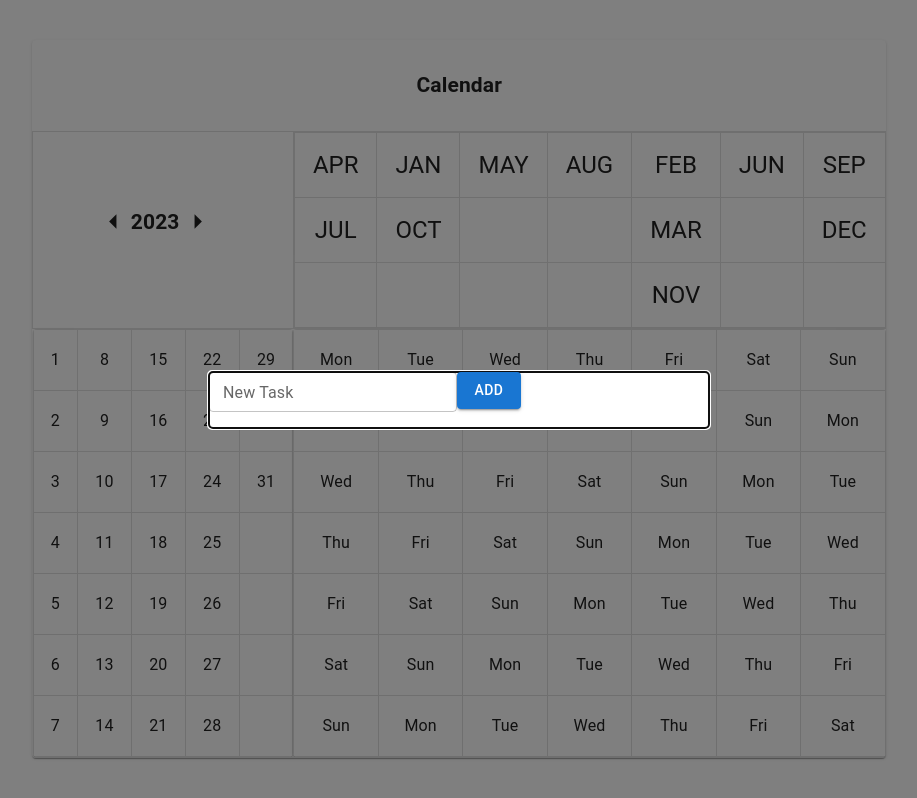
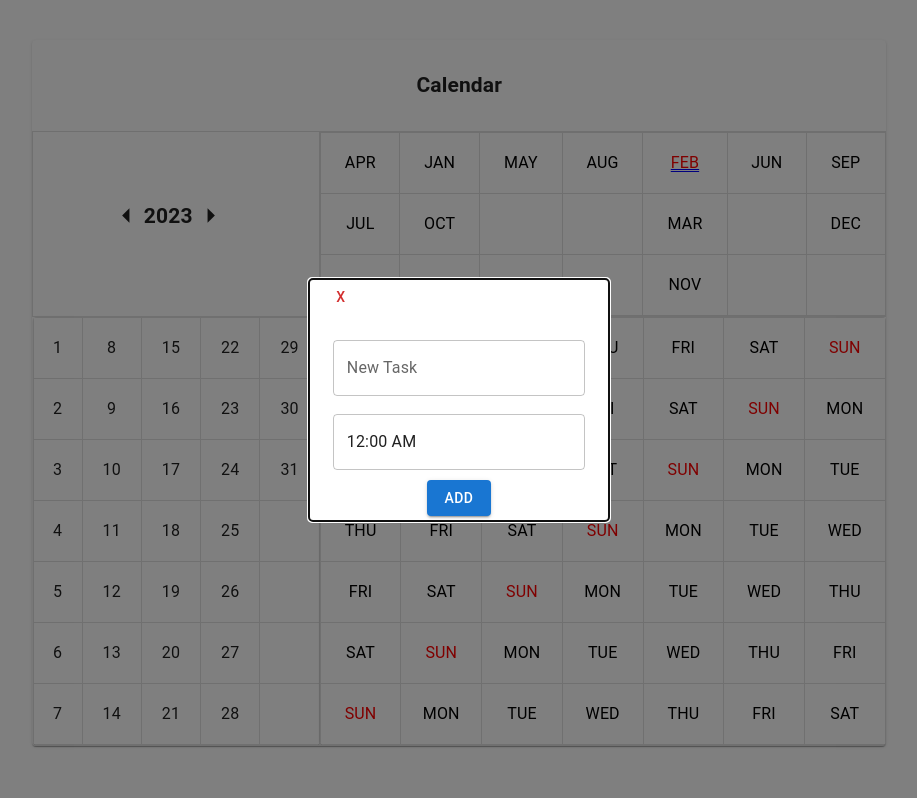
Before and after one commit to amitkapoor27/react-calendar, a React (Create React App) app: page / in a window 1280 px wide. Both pictures are taken after a click on the element "22". Shown: the whole page, without its empty margins (181-1098 px from the left). Built offline with nearby package versions, Linux system fonts and the light colour scheme.

Commit message:
modified:   package.json 	modified:   src/App.tsx 	modified:   src/components/DayComponents.tsx 	modified:   src/components/MonthComponents.tsx 	modified:   src/components/TodoList.tsx 	modified:   src/components/WeekdayComponents.tsx

```diff
--- a/package.json
+++ b/package.json
@@ -8,6 +8,7 @@
     "@mui/icons-material": "^5.11.9",
     "@mui/material": "^5.11.9",
     "@mui/styled-engine-sc": "^5.11.9",
+    "@mui/x-date-pickers": "^5.0.19",
     "@testing-library/jest-dom": "^5.16.5",
     "@testing-library/react": "^13.4.0",
     "@testing-library/user-event": "^13.5.0",
@@ -15,6 +16,7 @@
     "@types/node": "^16.18.12",
     "@types/react": "^18.0.28",
     "@types/react-dom": "^18.0.11",
+    "dayjs": "^1.11.7",
     "react": "^18.2.0",
     "react-dom": "^18.2.0",
     "react-scripts": "^5.0.1",
--- a/src/App.tsx
+++ b/src/App.tsx
@@ -16,10 +16,14 @@ import WeekdaysGrid from "./components/WeekdayComponents";
 import DayComponents from "./components/DayComponents";
 function App() {
     const [year, setYear] = useState(new Date().getFullYear());
+    const [month, setMonth] = useState(new Date().toLocaleString("default", { month: "short" }));
     const prevYear = () => {
         setYear(year - 1);
     };
+    const selMonth=(value: string)=>{
+        setMonth(value);
 
+    }
     const nextYear = () => {
         setYear(year + 1);
     };
@@ -53,7 +57,7 @@ function App() {
                                     sx={{ padding: "0px !important" }}
                                     colSpan={7}
                                 >
-                                    <MonthComponents></MonthComponents>
+                                    <MonthComponents onSelMonth={selMonth} month={month} />
                                 </TableCell>
                             </TableRow>
                         </TableBody>
--- a/src/components/DayComponents.tsx
+++ b/src/components/DayComponents.tsx
@@ -8,7 +8,6 @@ import {
     TableCell,
     TableContainer,
     TableRow,
-    TextField,
     Typography,
 } from "@mui/material";
 import TodoList from "./TodoList";
@@ -31,10 +30,6 @@ const DayComponents = () => {
         setEventDate('');
       };
 
-      const handleEventSubmit = () => {
-        console.log(`Event for day ${selectedDay}: ${eventDate}`);
-        handleModalClose();
-      };
     // Create an array with 31 elements representing the days of the month
     const daysArray = Array.from({ length: daysInMonth }, (v, i) => i + 1);
 
@@ -79,7 +74,8 @@ const DayComponents = () => {
                 onClose={handleModalClose}
                 sx={{display: 'flex',alignItems: 'center',justifyContent: 'center'}}
             >
-                <Paper sx={{minWidth:'500px'}}>
+                <Paper sx={{minWidth:'300px'}}>
+                    <Button color="error" sx={{boxShadow:"none"}} onClick={handleModalClose} >X</Button>
                     <TodoList/>
                 </Paper>
             </Modal>
--- a/src/components/MonthComponents.tsx
+++ b/src/components/MonthComponents.tsx
@@ -11,15 +11,24 @@ const months = [
     ["JUL", "OCT", " ", " ", "MAR", " ", "DEC"],
     [" ", " ", " ", " ", "NOV", " ", " "],
 ];
-function MonthComponents() {
+interface MonthComponentsProps {
+    month:string;
+    onSelMonth:(value: string) => void;
+
+  }
+function MonthComponents(props:MonthComponentsProps) {
+    const date = new Date();
+    const monthName = date.toLocaleString("default", { month: "short" });
+
     return (
         <Table>
             <TableBody>
                 {months.map((items, index) => (
                     <TableRow>
                         {items.map((item, ind) => (
+
                             <TableCell align="center" sx={{border:"1px solid rgba(224, 224, 224, 1)"}}>
-                                <Typography variant="h5" component="h5">
+                                <Typography sx={{textDecoration:(item===monthName.toUpperCase())?"underline double  blue;":""}} color={(item===props.month.toUpperCase())?"red":"black"} onClick={()=>props.onSelMonth(item)} variant="subtitle1">
                                     {item}
                                 </Typography>
                             </TableCell>
--- a/src/components/TodoList.tsx
+++ b/src/components/TodoList.tsx
@@ -1,9 +1,15 @@
 import React, { useState } from 'react';
-import { TextField, Button, List, ListItem, ListItemText } from '@mui/material';
+import dayjs, { Dayjs } from 'dayjs';
+import { TextField, Button, List, ListItem, ListItemText, FormControl } from '@mui/material';
+import { LocalizationProvider } from '@mui/x-date-pickers/LocalizationProvider';
+import { AdapterDayjs } from '@mui/x-date-pickers/AdapterDayjs';
+import { TimePicker } from '@mui/x-date-pickers/TimePicker';
 
 
 const TodoList = () => {
-
+  const [value, setValue] = React.useState<Dayjs | null>(
+    dayjs('2018-01-01T00:00:00.000Z'),
+  );
   const [newTask, setNewTask] = useState('');
   const [tasks, setTasks] = useState<string[]>([]);
 
@@ -13,7 +19,8 @@ const TodoList = () => {
 
   const handleAddTask = () => {
     if (newTask.trim() !== '') {
-      setTasks([...tasks, newTask.trim()]);
+      let val=(value!==null)?value.format("hh:mm a"):'';
+      setTasks([...tasks, newTask.trim()+" "+ val]);
       setNewTask('');
     }
   };
@@ -26,19 +33,6 @@ const TodoList = () => {
 
   return (
     <div>
-      <form>
-        <TextField
-
-          label="New Task"
-          value={newTask}
-          onChange={handleNewTaskChange}
-          variant="outlined"
-          size="small"
-        />
-        <Button variant="contained" color="primary" onClick={handleAddTask}>
-          Add
-        </Button>
-      </form>
       <List>
         {tasks.map((task, index) => (
           <ListItem key={index}>
@@ -49,6 +43,27 @@ const TodoList = () => {
           </ListItem>
         ))}
       </List>
+      <FormControl  sx={{display: 'flex',alignItems: 'center','& .MuiTextField-root': { m: 1, width: '25ch',paddingBottom:'2px' }}}>
+        <TextField
+          label="New Task"
+          value={newTask}
+          onChange={handleNewTaskChange}
+          variant="outlined"
+          size="medium"
+        />
+        <LocalizationProvider dateAdapter={AdapterDayjs}>
+        <TimePicker
+          value={value}
+          onChange={setValue}
+          renderInput={(params) => <TextField {...params} />}
+        />
+        </LocalizationProvider>
+        <Button variant="contained" sx={{marginBottom:'5px'}}  color="primary" onClick={handleAddTask}>
+          Add
+        </Button>
+
+      </FormControl>
+
     </div>
   );
 };
--- a/src/components/WeekdayComponents.tsx
+++ b/src/components/WeekdayComponents.tsx
@@ -13,7 +13,7 @@ function WeekdaysTable() {
             <TableRow key={day}>
               {[...Array(7)].map((_, i) => (
                 <TableCell key={i} align="center" sx={{border:"1px solid rgba(224, 224, 224, 1)"}}>
-                  <Typography variant="subtitle1">{weekdays[(weekdays.indexOf(day) + i) % 7]}</Typography>
+                  <Typography variant="subtitle1" color={(weekdays[(weekdays.indexOf(day) + i) % 7]==="Sun")?"red":"black"}>{weekdays[(weekdays.indexOf(day) + i) % 7].toUpperCase()}</Typography>
                 </TableCell>
               ))}
 
```
